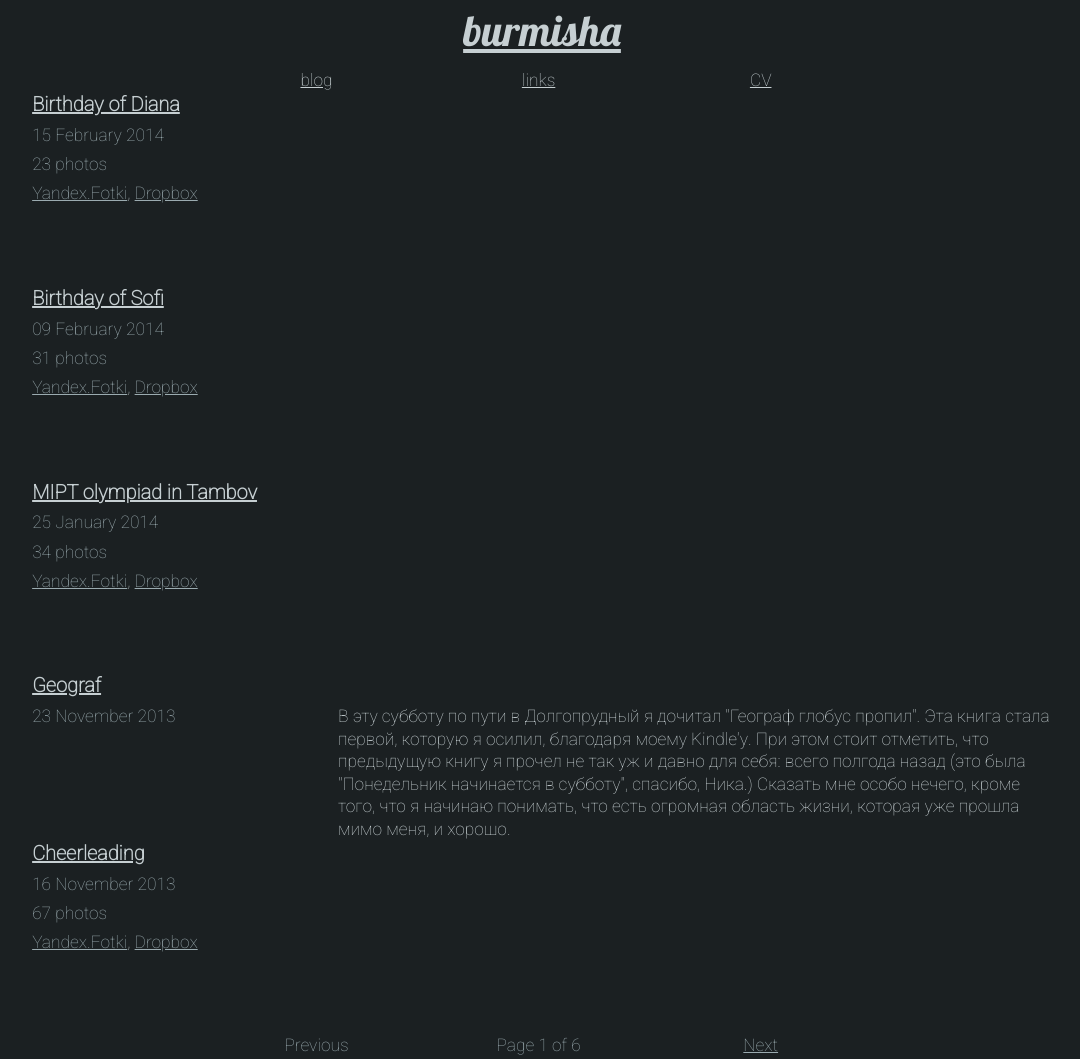
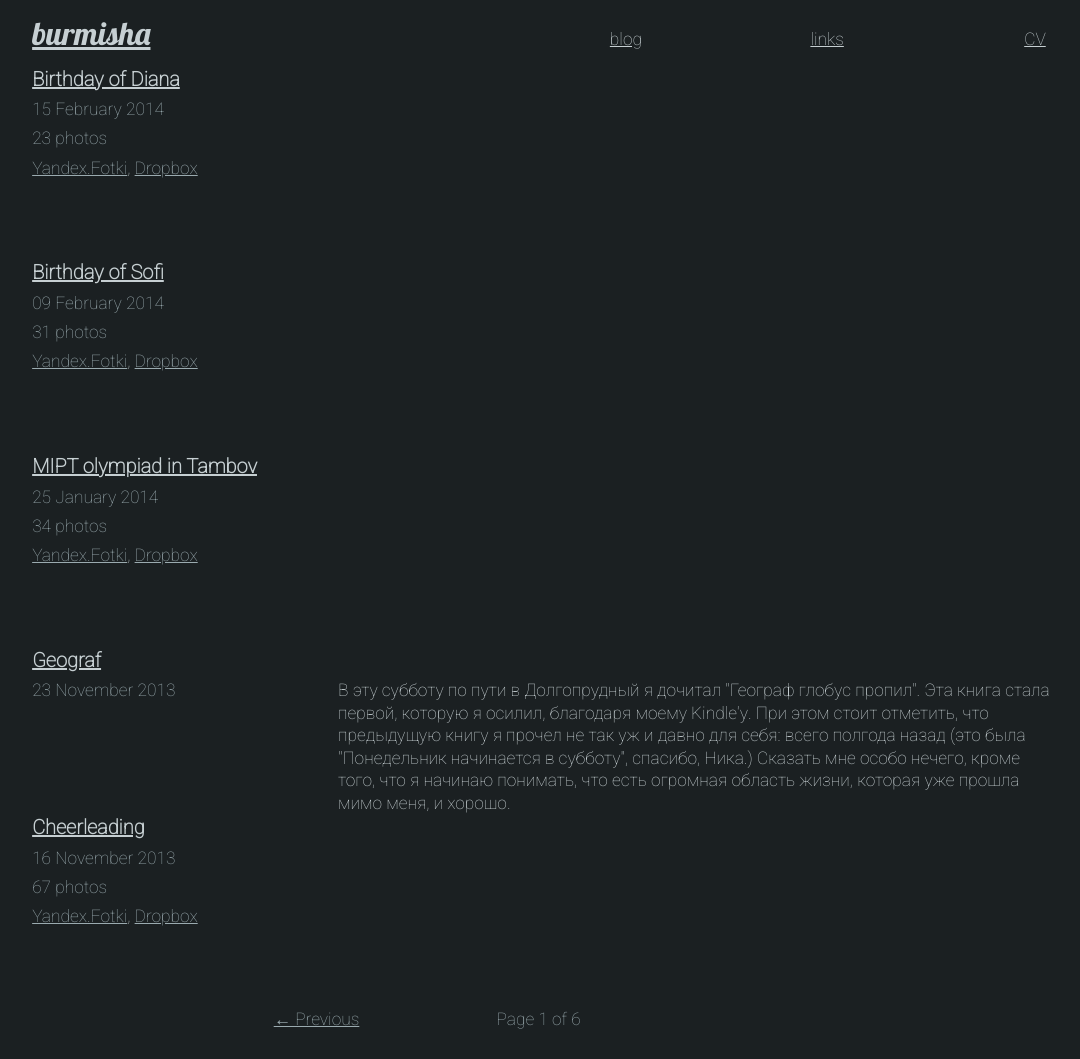
Before and after one commit to burmisha/burmisha.github.io, a Jekyll site: the page built from blog/index.html, in a window 1280 px wide. Shown: the whole page, without its empty margins (98-1178 px from the left). Built offline with Jekyll 4.4.1, drawn with Linux system fonts in a browser that asks for light colours; Markdown is read by kramdown in place of the engine named in the settings; the list of posts is cut into pages by our own code; after the commit the page ends 1033 px from its top, so only the background shows below that.

Commit message:
header in one line, fix pagination naming

```diff
--- a/_layouts/default.html
+++ b/_layouts/default.html
@@ -36,15 +32,13 @@ http://img-fotki.yandex.ru/get/(.*)_.*
 - url: $1
 -->
 <body>
-<div class="preview" id="burmisha">
-	<a href="/">burmisha</a>
-</div>
-<div class="preview">
-<ul id="menu">
-	<li class="menu_item"><a href="/blog/">blog</a></li>
-	<li class="menu_item"><a href="/links/">links</a></li>
-	<li class="menu_item"><a href="/cv/">CV</a></li>
-</ul>
+<div class="preview" id="header">
+	<a href="/" id="burmisha">burmisha</a>
+	<ul id="menu">
+		<li class="menu_item"><a href="/blog/">blog</a></li>
+		<li class="menu_item"><a href="/links/">links</a></li>
+		<li class="menu_item"><a href="/cv/">CV</a></li>
+	</ul>
 </div>
 
 {% if page.photos %}
--- a/blog/index.html
+++ b/blog/index.html
@@ -28,15 +28,10 @@ title: blog
 </div>
 {% endfor %}
 
-
 <div class="pagination">
 	<div class="pagination_element">
-		{% if paginator.previous_page %}
-			{% if paginator.previous_page != 1%}
-				<a href="/blog/page{{ paginator.previous_page }}" class="text">Previous</a>
-			{% else %}
-				<a href="/blog" class="text">Previous</a>
-			{% endif %}
+		{% if paginator.next_page %}
+			<a href="/blog/page{{ paginator.next_page }}" class="text">← Previous</a>
 		{% else %}
 		<span class="disabled">Previous</span>
 		{% endif %}
@@ -45,10 +40,12 @@ title: blog
 		<span class="text">Page {{ paginator.page }} of {{ paginator.total_pages }}</span>
 	</div>
 	<div class="pagination_element">
-		{% if paginator.next_page %}
-		<a href="/blog/page{{ paginator.next_page }}" class="text">Next</a>
-		{% else %}
-		<span class="disabled" class="text">Next</span>
+		{% if paginator.previous_page %}
+			{% if paginator.previous_page != 1%}
+				<a href="/blog/page{{ paginator.previous_page }}" class="text">Next →</a>
+			{% else %}
+				<a href="/blog" class="text">Next</a>
+			{% endif %}
 		{% endif %}
 	</div>
 
--- a/css/colortheme.css
+++ b/css/colortheme.css
@@ -25,11 +25,15 @@ body {
   text-align: left;
 }
 #burmisha {
+  float: left;
   font-family: Lobster;
-  font-size: 32pt;
+  font-size: 24pt;
   font-weight: normal;
+  width: 33%;
+}
+#header {
+  margin-top: 8pt;
   margin-bottom: 8pt;
-  text-align: center;
 }
 h2 {
   font-size: 15pt;
@@ -45,15 +49,14 @@ ul {
   text-align: left;
 }
 #menu {
-  float: left;
-  clear: both;
-  width: 66%;
-  margin: 0pt 17% 0pt 17%;
+  float: right;
+  width: 60%;
+  margin-top: 11pt;
 }
 #menu li {
   float: left;
-  min-width: 70pt;
-  text-align: center;
+  min-width: 40pt;
+  text-align: right;
   width: 33%;
 }
 a {
```
Also changed, not shown: other parts of _layouts/default.html (+1 -5 lines), css/colortheme.less.css (+12 -8 lines).
